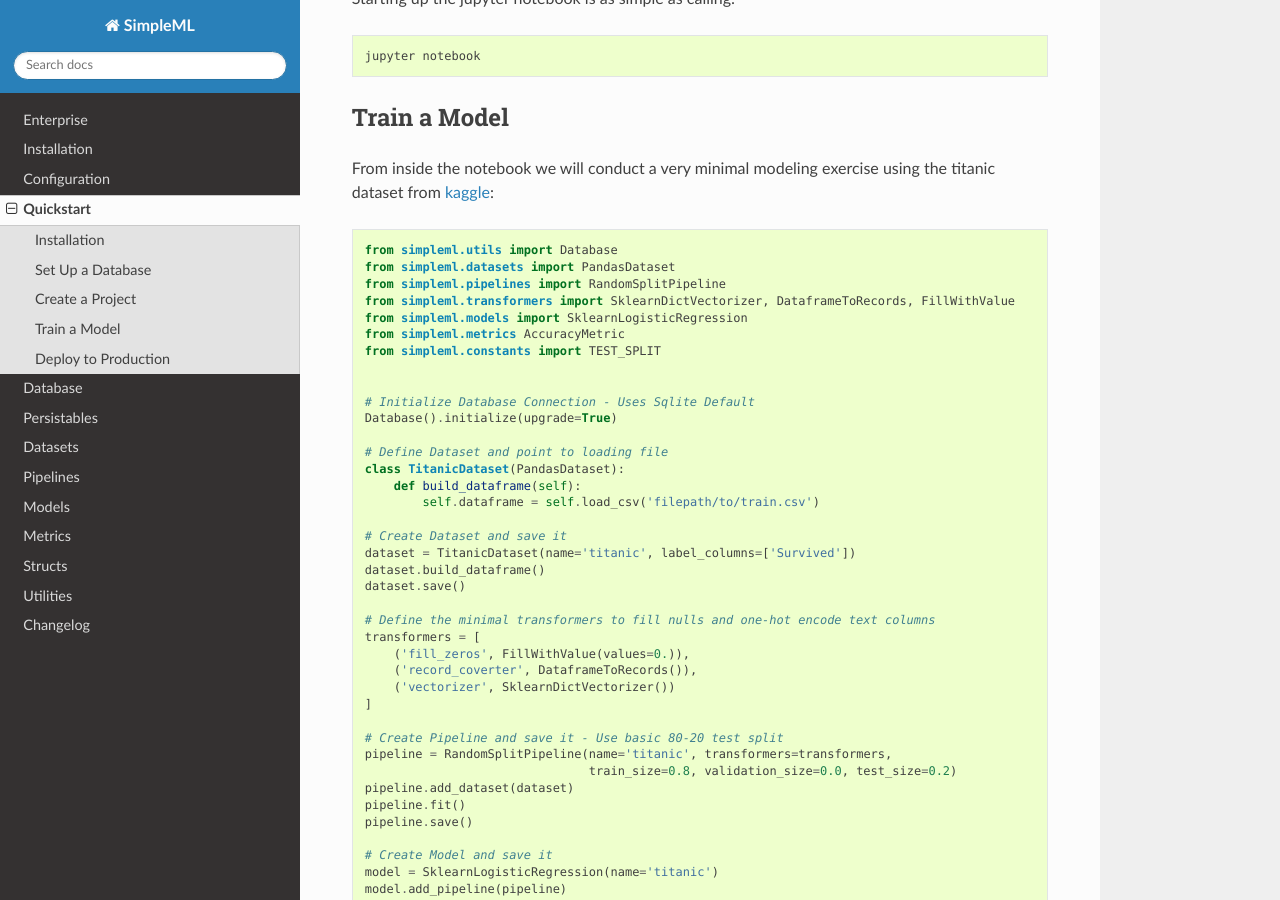
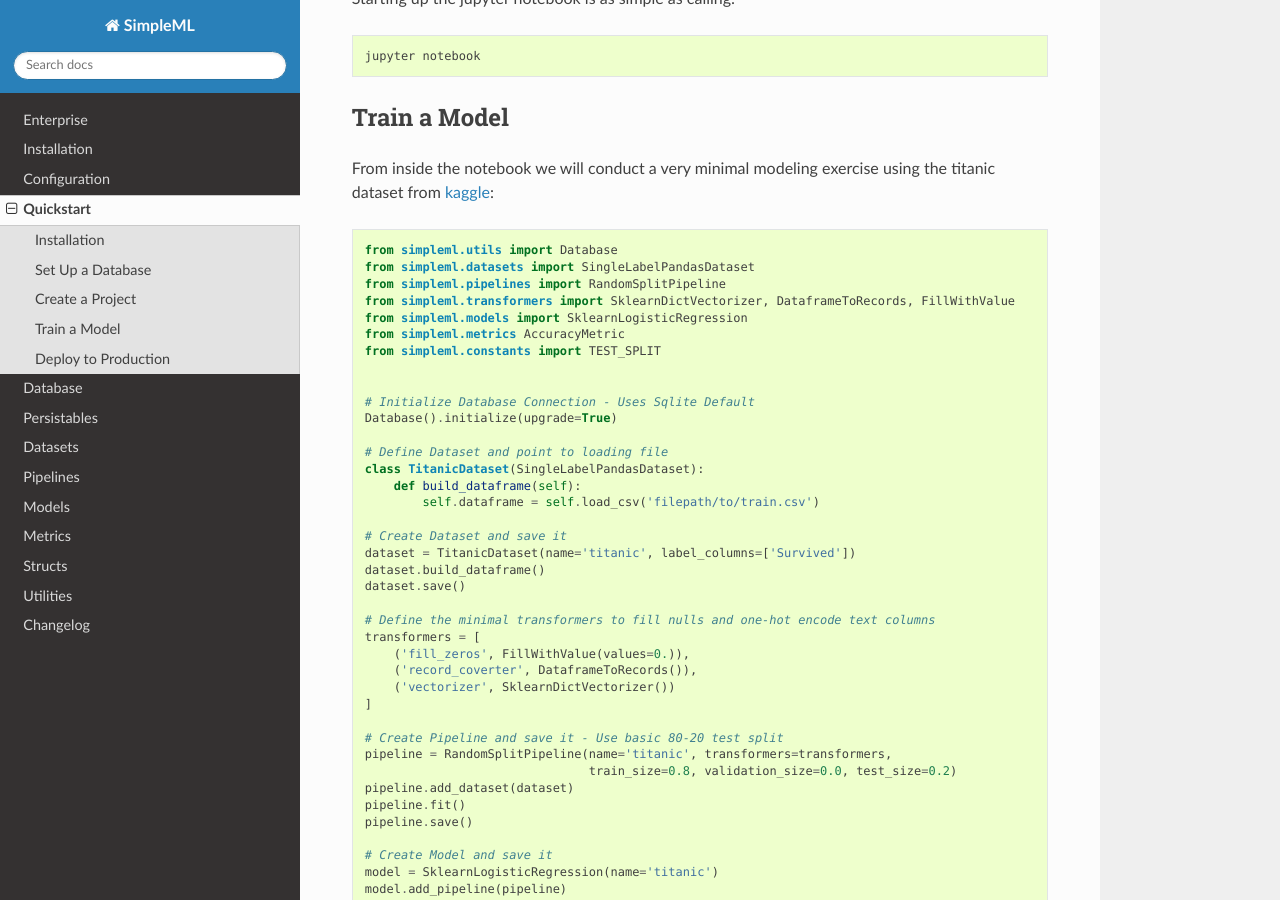
Before and after one commit to eyadgaran/SimpleML, a Sphinx documentation site: the page built from docs/source/quickstart.rst, in a window 1280 px wide and 900 px high, scrolled down 1290 px. Built offline with Sphinx 7.4.7 and the Read the Docs theme 2.0.0, drawn with Linux system fonts in a browser that asks for light colours; pages that are not in the unit, such as notebooks, are missing from menus; the version number could not be read and is left out.

```diff
--- a/docs/source/quickstart.rst
+++ b/docs/source/quickstart.rst
@@ -63,7 +63,7 @@ From inside the notebook we will conduct a very minimal modeling exercise using
 the titanic dataset from kaggle_::
 
     from simpleml.utils import Database
-    from simpleml.datasets import PandasDataset
+    from simpleml.datasets import SingleLabelPandasDataset
     from simpleml.pipelines import RandomSplitPipeline
     from simpleml.transformers import SklearnDictVectorizer, DataframeToRecords, FillWithValue
     from simpleml.models import SklearnLogisticRegression
@@ -75,7 +75,7 @@ the titanic dataset from kaggle_::
     Database().initialize(upgrade=True)
 
     # Define Dataset and point to loading file
-    class TitanicDataset(PandasDataset):
+    class TitanicDataset(SingleLabelPandasDataset):
         def build_dataframe(self):
             self.dataframe = self.load_csv('filepath/to/train.csv')
 
```
Also changed, not shown: README.md (+2 -2 lines).
